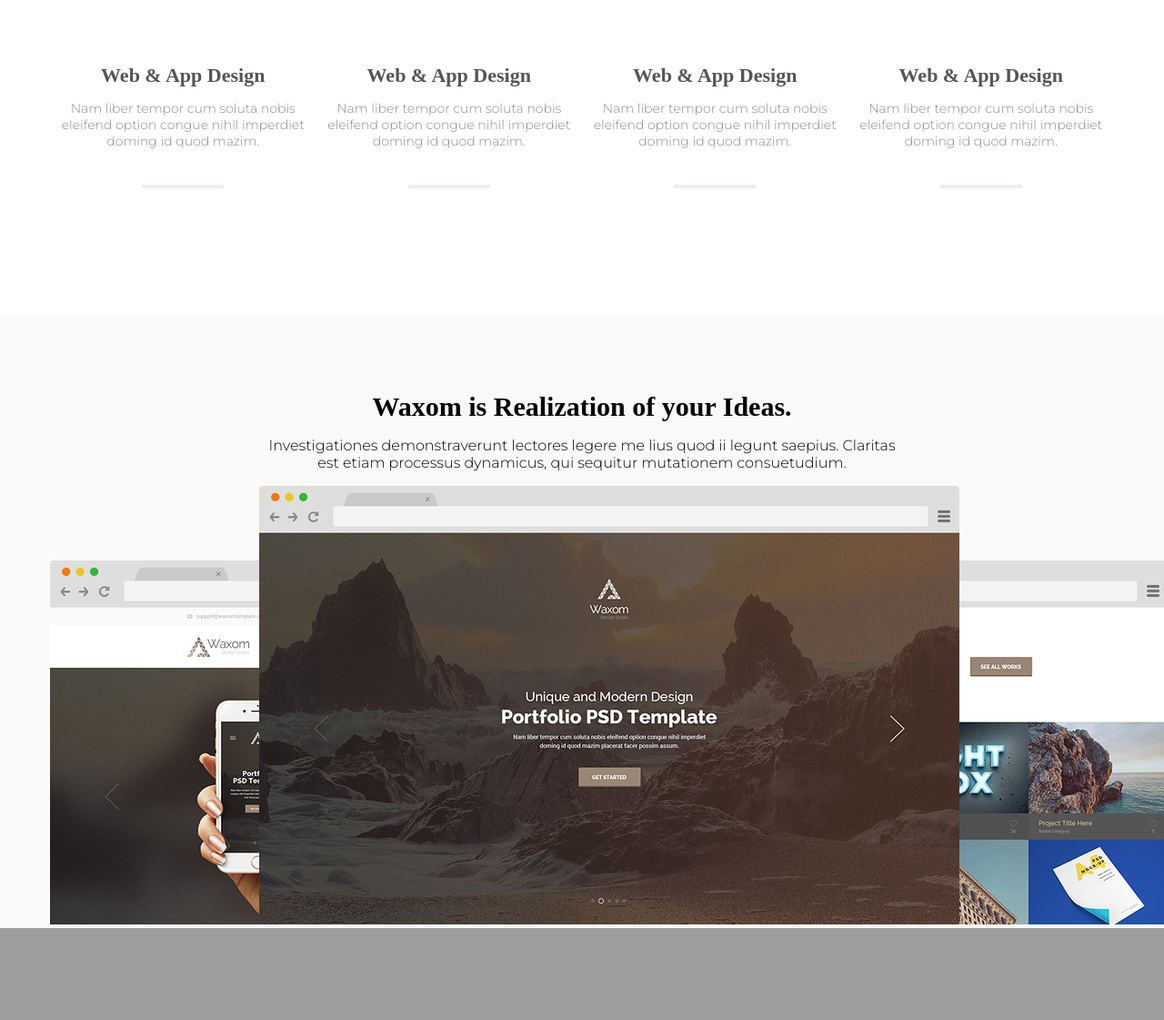
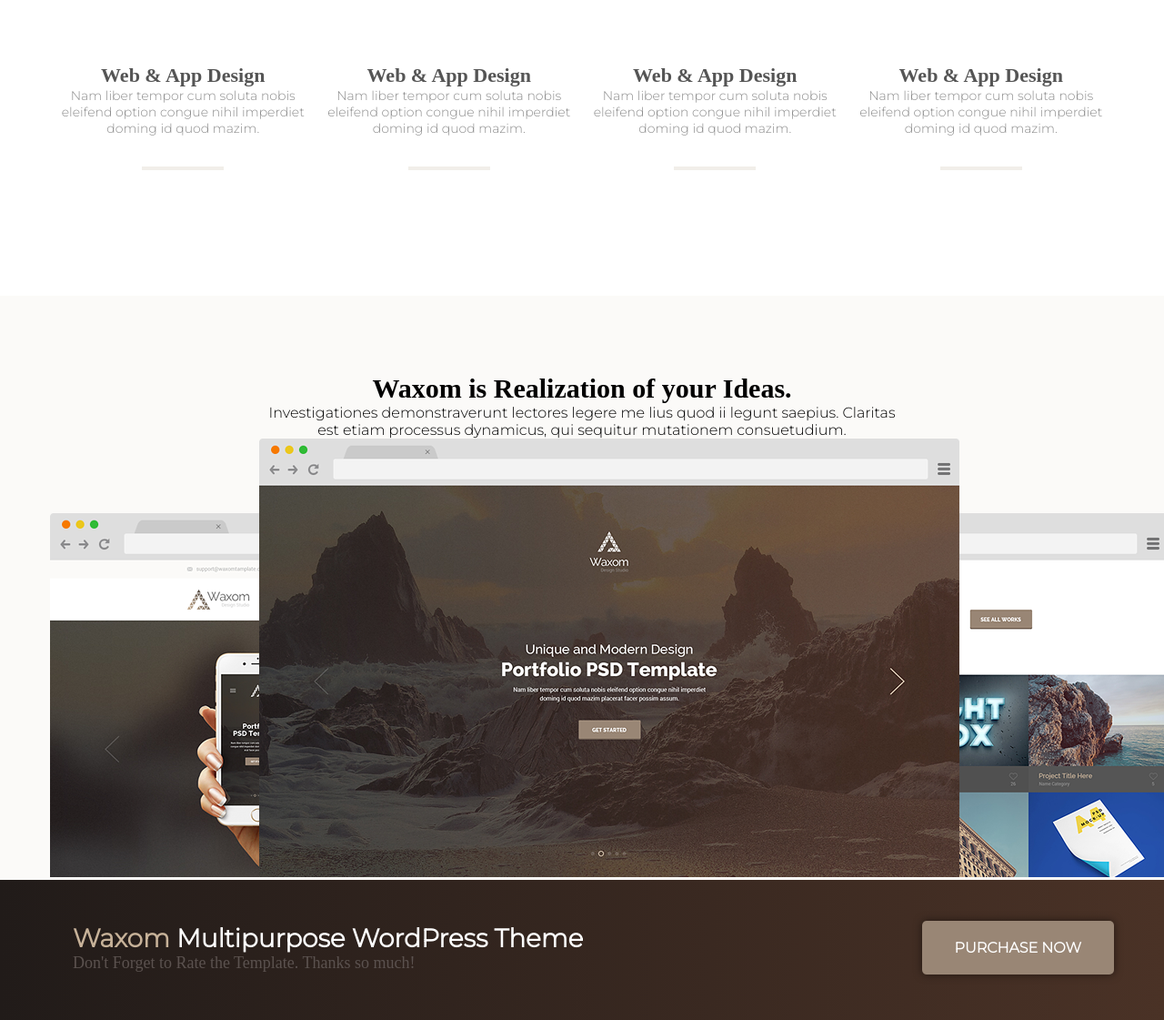
Before and after one commit to Zhirilov30041991/Zhirilov30041991.github.io, a PHP site: page / in a window 1280 px wide. Shown: the part 806-1927 px from the top of the page at 91% size. Before the commit the page ends 1826 px from the top, so only its background shows below. Run offline with PHP 8.4, Linux system fonts and the light colour scheme; some web fonts are replaced.

Commit message:
Add files via upload

```diff
--- a/css/style.css
+++ b/css/style.css
@@ -21,7 +21,7 @@ ul, li{
 	padding: 0;
 	margin: 0;
 }
-h1, h2, h3, h4, h5, h6{
+h1, h2, h3, h4, h5, h6, p{
 	margin: 0;
 	padding: 0;
 }
@@ -118,6 +118,7 @@ a.btn{
 	background-color: #c7b299;
 }
 .ideas{
+	height: 557px;
 	background: #fbfaf8;
 	padding-top: 85px;
 }
@@ -133,13 +134,52 @@ a.btn{
 	width: 715px;
 	font-size: 16px;
 }
-.ideas img{
-	background-size: cover;
-	-webkit-box-sizing: cover;
-	-moz-box-sizing: cover;
-	box-sizing: cover;
+.ideas-text img{
+	border:0;
 }
-
+.boxes{
+	background: rgba(33,27,25,1);
+	background: -moz-linear-gradient(left, rgba(33,27,25,1) 0%, rgba(74,50,38,1) 100%);
+	background: -webkit-gradient(left top, right top, color-stop(0%, rgba(33,27,25,1)), color-stop(100%, rgba(74,50,38,1)));
+	background: -webkit-linear-gradient(left, rgba(33,27,25,1) 0%, rgba(74,50,38,1) 100%);
+	background: -o-linear-gradient(left, rgba(33,27,25,1) 0%, rgba(74,50,38,1) 100%);
+	background: -ms-linear-gradient(left, rgba(33,27,25,1) 0%, rgba(74,50,38,1) 100%);
+	background: linear-gradient(to right, rgba(33,27,25,1) 0%, rgba(74,50,38,1) 100%);
+	filter: progid:DXImageTransform.Microsoft.gradient( startColorstr='#211b19', endColorstr='#4a3226', GradientType=1 );
+}
+.box-content{
+	display: flex;
+	justify-content: space-between;
+	align-items: center;
+	padding-top: 45px;
+	padding-bottom: 50px;
+}
+.box-text{
+	padding-left: 25px;
+}
+.box-text h1{
+	color: #fff;
+	font-size: 28px;
+}
+.box-text span{
+	color: #c7b299;
+}
+.box-text p{
+	color: #5b524f;
+	font-size: 18px;
+	font-family: "MyriadProRegular";
+}
+.btn-text{
+	display: block;
+	color: #fff;
+	background: #998675;
+	text-align: center;
+	padding: 20px 36px;
+	border-radius: 5px;
+	text-transform: uppercase;
+    font-weight: 900;
+    box-shadow: 0 0 10px rgba(0,0,0,0.5);
+}
 
 
 
@@ -242,4 +282,7 @@ a.btn{
 	.service{
 		flex-wrap: wrap;
 	}
+	.box-btn{
+		display: block;
+	}
 }
--- a/index.html
+++ b/index.html
@@ -88,6 +88,21 @@
 	</div>
 </section>
 
+<section class="boxes" id="boxes">
+	<div class="container">
+		<div class="box-content">
+			<div class="box-text">
+				<h1><span>Waxom </span>Multipurpose WordPress Theme</h1>
+				<p>Don't Forget to Rate the Template. Thanks so much!</p>
+			</div>
+			<div class="box-btn">
+				<a class="btn-text" href="#">Purchase Now</a>
+			</div>
+		</div>
+
+	</div>
+</section>
+
 <script type="text/javascript" src="js/swiper.min.js"></script>
 <script type="text/javascript" src="js/main.js"></script>
 </body>
```
